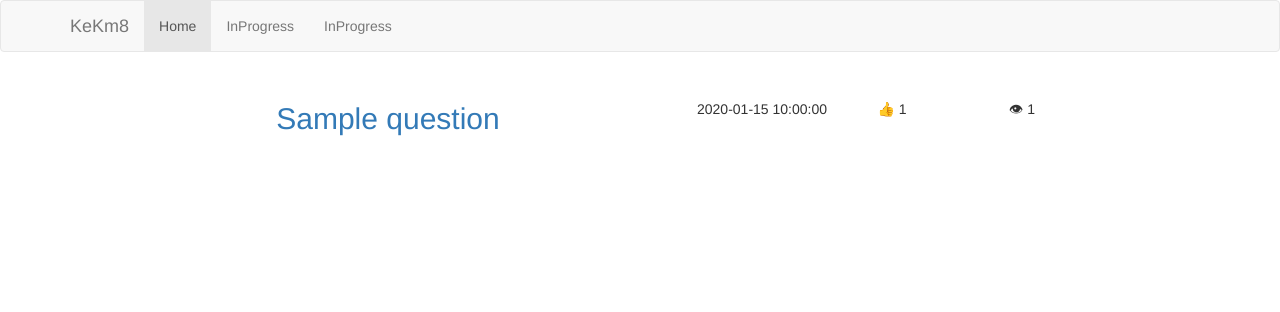
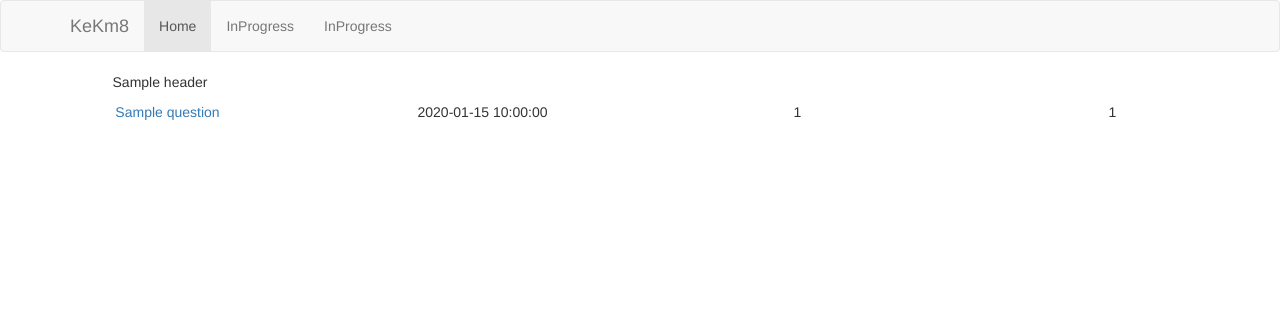
Before and after one commit to Dusernajder/ask_mate_teamproject, a Flask app: template templates/home.html in a window 1280 px wide. Shown: the top 312 px of the page. Run offline with Flask 2, Linux system fonts and the light colour scheme; the template is opened without the code that fills it: most values are stand-ins (such as "Sample title", 1, 10 or a date in 2020); some libraries are stand-ins or nearby versions.

Commit message:
list and question page

```diff
--- a/data_handler.py
+++ b/data_handler.py
@@ -11,7 +11,8 @@
 ANSWER_CSV_LENGTH = sum(1 for row in csv.reader('sample_data/data.csv'))
 QUESTION_CSV_LENGTH = sum(1 for row in csv.reader('sample_data/data.csv'))
 
-path = ANSWER_DATA_FILE_PATH
+
+TEMPLATE_HEADER = ['TITLE', 'DATE', 'VIEWS', 'VOTES']
 
 
 def read_elements_csv(path, header):
@@ -24,7 +25,7 @@
         return temp_lst
 
 
-def add_element_csv(row, csv_length, filepath):
+def add_element_csv(path, row, csv_length, filepath):
     print(csv_length)
     temp_lst = insert_element_csv(row, csv_length, path)
 
@@ -34,7 +35,7 @@
             csv_writer.writerow(line.values())
 
 
-def insert_element_csv(row, index, csv_length):
+def insert_element_csv(path, row, index, csv_length):
     temp_lst = read_elements_csv(path)
     zip_row = zip(temp_lst[0].keys(), row)
     dict_row = dict((key, value) for key, value in zip_row)
@@ -46,11 +47,11 @@
     return temp_lst
 
 
-def get_id():
+def get_id(path):
     return len(read_elements_csv(path))
 
 
-def get_element_by_id(user_id):
-    for elt in read_elements_csv(path):
+def get_element_by_id(path, user_id, header):
+    for elt in read_elements_csv(path, header):
         if elt['id'] == str(user_id):
             return elt
--- a/server.py
+++ b/server.py
@@ -1,6 +1,6 @@
 from flask import Flask, render_template, redirect, request, url_for
 import data_handler
-from data_handler import QUESTION_DATA_FILE_PATH, question_header
+from data_handler import QUESTION_DATA_FILE_PATH, question_header, ANSWER_DATA_FILE_PATH, answers_header, TEMPLATE_HEADER
 import util
 
 app = Flask(__name__)
@@ -10,7 +10,14 @@
 def home():
     questions = data_handler.read_elements_csv(QUESTION_DATA_FILE_PATH, question_header)
     questions = util.convert_timestamp(questions)
-    return render_template('home.html', questions=questions)
+    return render_template('home.html', questions=questions, headers=TEMPLATE_HEADER)
+
+
+@app.route('/question/<question_id>')
+def show_question(question_id):
+    selected_question = data_handler.get_element_by_id(QUESTION_DATA_FILE_PATH, question_id, question_header)
+    answers = data_handler.get_element_by_id(ANSWER_DATA_FILE_PATH, question_id, answers_header)
+    return render_template('question.html', question=selected_question, answers=answers)
 
 
 if __name__ == "__main__":
--- a/static/theme.css
+++ b/static/theme.css
@@ -1,20 +1,40 @@
-.grid{
-    margin: 10px;
-    padding-top: 10px;
+
+#headers{
     display: grid;
-    grid-template-rows: minmax(2em, auto);
+    grid-template-columns: 1fr 1fr 1fr 1fr;
+    text-align: center;
 }
 
-#content{
+#questions{
     display: grid;
-    grid-template-columns: 1fr 1fr;
+    grid-template-columns: 1fr 1fr 1fr 1fr;
     text-align: center;
-    margin-left: 10%;
-    margin-right: 10%;
+    padding: 10px;
 }
 
-#info{
-    margin: auto;
-    display: grid;
-    grid-template-columns: 1fr 1fr 1fr;
-}
+/*.grid{*/
+/*    margin: 10px;*/
+/*    padding-top: 10px;*/
+/*    display: grid;*/
+/*    grid-template-rows: minmax(2em, auto);*/
+/*}*/
+
+/*#content{*/
+/*    display: grid;*/
+/*    grid-template-columns: 1fr 1fr;*/
+/*    text-align: center;*/
+/*    margin-left: 10%;*/
+/*    margin-right: 10%;*/
+/*}*/
+
+/*#info{*/
+/*    margin: auto;*/
+/*    display: grid;*/
+/*    grid-template-columns: 1fr 1fr 1fr;*/
+/*}*/
+
+/*#headers{*/
+/*    display: grid;*/
+/*    grid-template-columns: 1fr 1fr;*/
+/*    text-align: center;*/
+/*}*/
--- a/templates/home.html
+++ b/templates/home.html
@@ -1,23 +1,45 @@
 {% extends 'layout.html' %}
 
 {% block content %}
-    <div class="grid">
-    {% for question in questions %}
-        <div id="content">
-            <div id="title">
-                <h2><a href="question/{{ question.id }}">{{ question.title }}</a></h2>
+    <div class="list_grid">
+        <div id="headers">
+            {% for header in headers %}
+                <div>{{ header }}</div>
+            {% endfor %}
+        </div>
+        {% for question in questions %}
+            <div id="questions">
+                <div><a href="question/{{ question.id }}">{{ question.title }}</a></div>
+                <div>{{ question.submission_time }}</div>
+                <div>{{ question.vote_number }}</div>
+                <div>{{ question.vote_number }}</div>
             </div>
-            <div id="info">
-                <div>
-                    <p> {{ question.submission_time }} </p>
-                </div>
-                <div>
-                    <p> &#x1f44d; {{ question.vote_number }}</p>
-                </div>
-                <div>
-                    <p> &#x1f441; {{ question.view_number }}</p>
-                </div>
-            </div>
-        </div>
-    {% endfor %}
+        {% endfor %}
+
+    </div>
 {% endblock %}
+
+{#    <div class="grid">#}
+{#    <div id="headers">#}
+{#        {% for header in headers %}#}
+{#                <h1>{{ header }}</h1>#}
+{#        {% endfor %}#}
+{#    </div>#}
+{#    {% for question in questions %}#}
+{#        <div id="content">#}
+{#            <div id="title">#}
+{#                <h2><a href="question/{{ question.id }}">{{ question.title }}</a></h2>#}
+{#            </div>#}
+{#            <div id="info">#}
+{#                <div>#}
+{#                    <p> {{ question.submission_time }} </p>#}
+{#                </div>#}
+{#                <div>#}
+{#                    <p> &#x1f44d; {{ question.vote_number }}</p>#}
+{#                </div>#}
+{#                <div>#}
+{#                    <p> &#x1f441; {{ question.view_number }}</p>#}
+{#                </div>#}
+{#            </div>#}
+{#        </div>#}
+{#    {% endfor %}#}
--- /dev/null
+++ b/templates/question.html
@@ -0,0 +1,5 @@
+{% extends 'layout.html' %}
+{% block content %}
+    <div>{{ question }}</div>
+    <div>{{ answers }}</div>
+{% endblock %}
--- a/util.py
+++ b/util.py
@@ -2,5 +2,5 @@
 
 def convert_timestamp(data):
     for i in range(len(data)):
-        data[i]['submission_time'] = datetime.utcfromtimestamp(int(data[i]['submission_time'])).strftime('%Y-%m-%d %H:%M:%S')
+        data[i]['submission_time'] = datetime.utcfromtimestamp(int(data[i]['submission_time'])).strftime('%Y-%m-%d')
     return data
```
